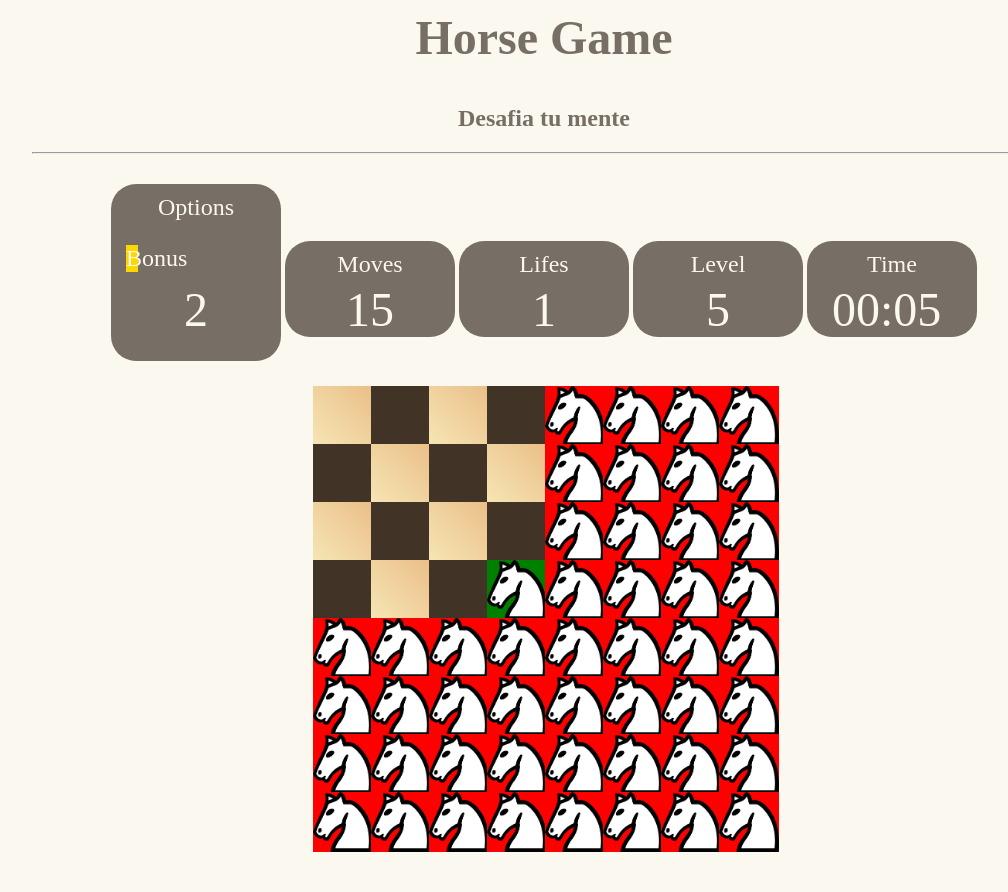
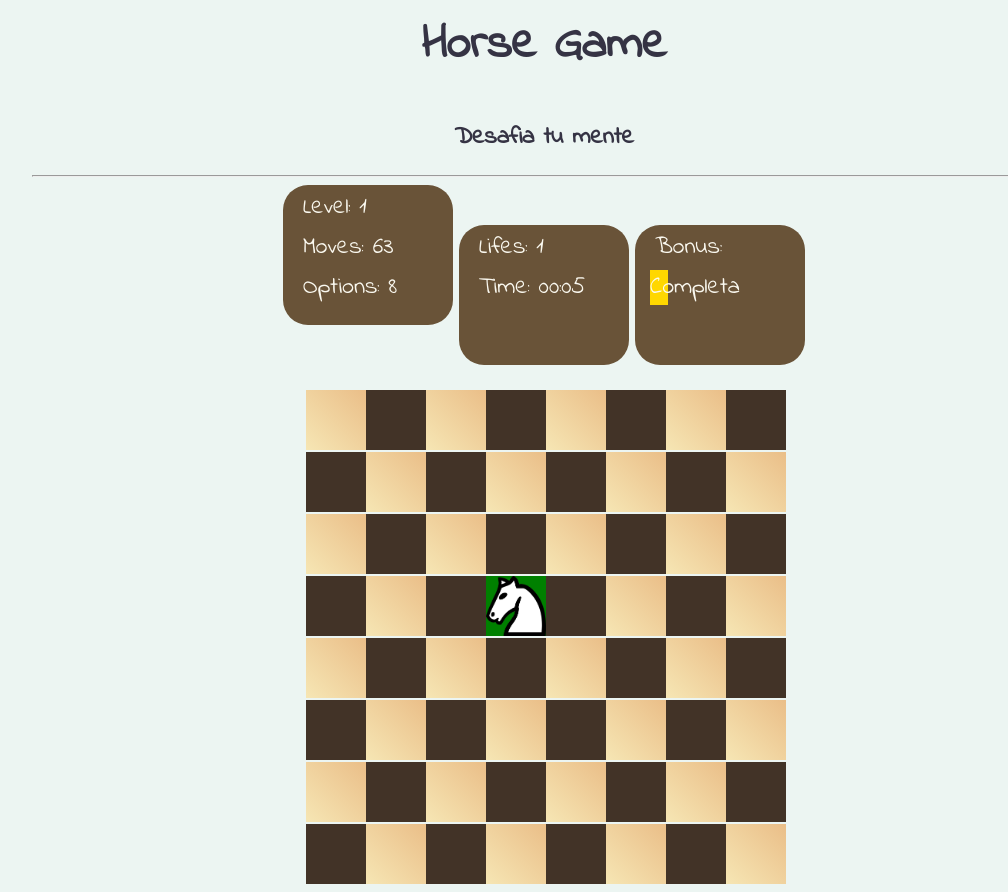
Before and after one commit to AbelMRobra/Game-Horse-Chess, a plain HTML site: page index.html in a window 1280 px wide. Shown: the top 892 px of the page, without its empty margins (96-1104 px from the left). Drawn offline with Linux system fonts and the light colour scheme; a web font is replaced by a local one.

Commit message:
Mejora de interfaz
Cambio un poco los colores y lo transformo mas a mi estilo

```diff
--- a/css/style.css
+++ b/css/style.css
@@ -1,8 +1,19 @@
+/*
+@font-face{
+	font-family: "irlandesa";
+	src: url("font/irlandesa.eot");
+	src: local('?'),
+		url("font/irlandesa.woff") format("woff"),
+		url("font/irlandesa.ttf") format("truetype"),
+
+}
+*/
+
 body{
-	font-family: 'Amaranth', 'sans-serif';
+	font-family: 'Indie Flower', cursive;
 	font-size: 16px;
-	color: #776E65;
-	background-color: #FAF8EF;
+	color: #353344;
+	background-color: #ECF5F2;
 }
 #content{
 	width: 100%;
@@ -114,37 +125,39 @@ filter: progid:DXImageTransform.Microsoft.gradient( startColorstr='#514200', end
 
 #title #scores{
 	text-align: center;
-	margin-top: 30px;
+	margin-top: 5px;
+
 }
 #title #scores .score{
-	background-color:#776E65;
+	background-color:#695338;
 	border-radius: 25px;
 	color: #FAF8EF;
 	display: inline-block;
-	font-size: 1.5em;
+	font-size: 24px;
 	padding: 0px 15px;
-	text-align: center;
+	text-align: left;
 	margin-bottom: 10px;
 	width: 140px;
+	height: 140px;
 }
 #title #scores .score p{
-	margin-top: 10px;
+	margin: 5px;
 }
 #title #scores .score #time{
-	text-align: left;
-	padding-left: 10px;
+	text-align: center;
+
 }
 #title #scores .score #options,
+#title #scores .score #bonus,
 #title #scores .score #lifes,
 #title #scores .score #level,
-#title #scores .score #bonus,
+
 #title #scores .score #moves,
 #title #scores .score #time{
-	font-size: 2em;
-	margin: -20px 0px 0px 0px;
+	font-size: 24px;
+
 
 }
-
 
 #message{
 	width: 100%;
@@ -201,8 +214,8 @@ filter: progid:DXImageTransform.Microsoft.gradient( startColorstr='#514200', end
 
 @media screen and (min-width: 430px){
 	#board .row .cell{
-		height:  40px;
-		width: 40px;
+		height:  50px;
+		width: 50px;
 	}
 }
 
--- a/index.html
+++ b/index.html
@@ -5,7 +5,9 @@
 	<title>Horse Game</title>
 	<link rel="stylesheet" href="css/style.css">
 	<link rel="stylesheet" href="css/normalize.css">
-	<link href='http://fonts.googleapis.com/css?family=Amaranth' rel='stylesheet' type='text/css'>
+	<link rel="preconnect" href="https://fonts.googleapis.com">
+	<link rel="preconnect" href="https://fonts.gstatic.com" crossorigin>
+	<link href="https://fonts.googleapis.com/css2?family=Indie+Flower&display=swap" rel="stylesheet">
 
 	<link rel="shortcut icon" href="horse.gif" type="image/x-icon">
 
@@ -23,29 +25,30 @@
 				</div>
 				<hr>
 				<div id="scores">
-					<div class="score">
-						<p>Options</p>
-						<div  id="meter_bonus" style="background-color: gold;">Bonus</div>
-						<p><span id="options"></span>
-						<span id="bonus" style="color: gold;"></span></p>
-					</div>
-					<div class="score">
-						<p>Moves</p>
-						<p id="moves">63</p>
-					</div>
-					<div class="score">
-						<p>Lifes</p>
-						<p id="lifes"></p>
-					</div>
-					<div class="score">
-						<p>Level</p>
-						<p id="level"></p>
+
+					<div class="score" >
+						<p><span>Level: </span><span id="level"></span> </p>
+						<p><span>Moves: </span><span id="moves"></span> </p>
+						<p><span>Options: </span><span id="options"></span><span id="bonus" style="color: gold;"></span></p>
+
+
 					</div>
 
 					<div class="score">
-						<p>Time</p>
-						<p id="time"><span id="minutes">00</span>:<span id="seconds">00</span></p>
+
+						<p><span>Lifes: </span><span id="lifes"></span> </p>
+						<p><span>Time: </span><span id="minutes">00</span>:<span id="seconds">00</span> </p>
+
+
 					</div>
+					<div class="score">
+
+						<p><span>Bonus:</p>
+						<div id="meter_bonus" style="background-color: gold;">Completa</div>
+
+
+					</div>
+
 
 				</div>
 			</div>
--- a/js/autoplay.js
+++ b/js/autoplay.js
@@ -6,7 +6,7 @@ var Options;
 var Moves_Required;
 var Bonus;
 var Lifes = 2;
-var Level = 5;
+var Level = 1;
 var Level_Moves;
 var Next_Level = false;
 
@@ -75,7 +75,7 @@ function Check_newBonus(){
 
 function SelectCell(x, y){
 
-	Moves--;
+	Moves --;
 	document.getElementById("moves").innerHTML = Moves;
 	Grow_MaterBonus()
 	if (board[x][y] == 2){
@@ -132,8 +132,6 @@ function CheckCell(x, y){
 
 	}
 
-
-
 function autoplay(){
 
 	Level_Parameters();
--- a/js/messege_manager.js
+++ b/js/messege_manager.js
@@ -1,9 +1,22 @@
 
 function ShowMessege(str_notification, game_over){
+    ResetTime();
     Next_Level = !game_over;
 
     if (game_over == false){
-        string_score = "";
+        string_score = "Level: " + Level + "Time: ";
+        if (Total_mins < 10) string_score = string_score + "0" + Total_mins;
+        else{
+            string_score = string_score + Total_mins;
+        }
+        string_score = string_score + ":";
+        if (Total_secs < 10) string_score = string_score + "0" + Total_secs;
+        else{
+
+        }
+    }
+    else{
+        string_score = "Score: " + (Level_Moves-Moves) + "/" + Level_Moves;
     }
 
     Messege = document.getElementById("message");
@@ -12,6 +25,6 @@ function ShowMessege(str_notification, game_over){
     Messege_Notification = document.getElementById("notification");
     Messege_Notification.innerHTML = str_notification;
 
-    Messege_Data_messege = document.getElementById("data_messege");
+    Messege_Data_messege = document.getElementById("final_score");
     Messege_Data_messege.innerHTML = string_score;
 }
```
Also changed, not shown: 1 other file.
